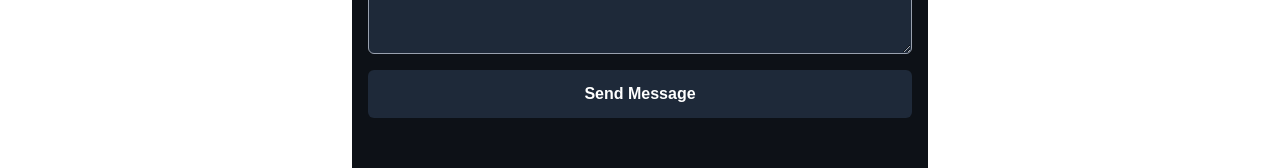
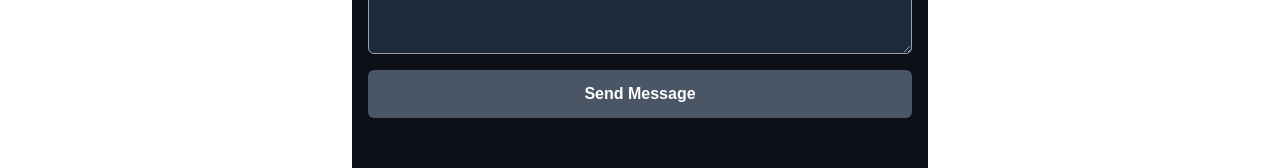
Before and after one commit to M9china/portfolio, a Next.js app: page /contact in a window 1280 px wide. Shown: the part 370-538 px from the top of the page. Built offline with nearby package versions, Linux system fonts and the light colour scheme; no server answers.

Commit message:
feat: update button background color for improved visibility

```diff
--- a/src/app/contact/page.tsx
+++ b/src/app/contact/page.tsx
@@ -65,7 +65,7 @@ export default function ContactPage() {
 
         <button
           type="submit"
-          className="bg-gray-800 text-white px-6 py-3 rounded-md font-semibold hover:bg-gray-800 disabled:opacity-50"
+          className="bg-gray-600 text-white px-6 py-3 rounded-md font-semibold hover:bg-gray-800 disabled:opacity-50"
           disabled={loading}
         >
           {loading ? "Sending..." : "Send Message"}
```
